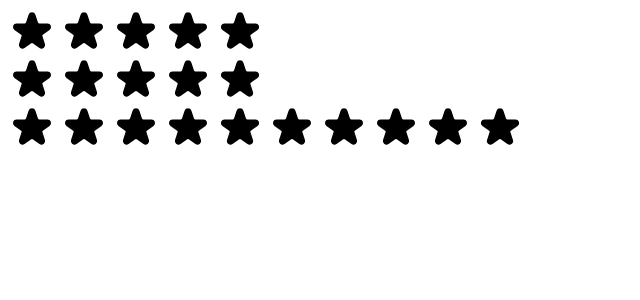
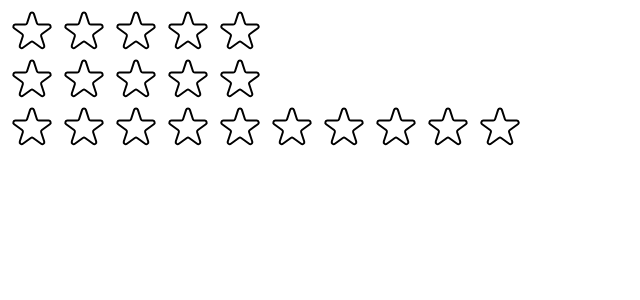
Before and after one commit to sailesh97/SDE1_to_SDE2_Prep, a React (Create React App) app in the folder Machine_Coding_Workspace/react-workspace/: page /star-rating in a window 1280 px wide. Shown: the top 300 px of the page, without its empty margins (0-640 px from the left). Built offline with nearby package versions, Linux system fonts and the light colour scheme.

Commit message:
Conditionally rendering filled or outlined stars

```diff
--- a/Machine_Coding_Workspace/react-workspace/src/components/StarRating/StarRating.jsx
+++ b/Machine_Coding_Workspace/react-workspace/src/components/StarRating/StarRating.jsx
@@ -18,11 +18,20 @@ const textStyle = {
 
 const StarRating = ({ maxRating = 5 }) => {
   const [rating, setRating] = useState(0);
+
+  function handleRating(rating) {
+    setRating(rating);
+  }
+
   return (
     <div style={containerStyle}>
       <div style={starContainerStyle}>
         {Array.from({ length: maxRating }, (_, i) => {
-          return <Star key={i} onRate={() => setRating(i + 1)} />;
+          return <Star
+                    key={i}
+                    onRate={() => handleRating(i + 1)}
+                    full={rating > i}
+                />;
         })}
       </div>
       <p style={textStyle}>{rating || ""}</p>
@@ -32,7 +41,7 @@ const StarRating = ({ maxRating = 5 }) => {
 
 export default StarRating;
 
-function Star({ onRate }) {
+function Star({ onRate, full }) {
   const starStyle = {
     width: `48px`,
     height: `48px`,
@@ -42,6 +51,7 @@ function Star({ onRate }) {
 
   return (
     <span role="button" style={starStyle} onClick={onRate}>
+      {full ? (
         <svg
           xmlns="http://www.w3.org/2000/svg"
           viewBox="0 0 20 20"
@@ -50,17 +60,12 @@ function Star({ onRate }) {
         >
           <path d="M9.049 2.927c.3-.921 1.603-.921 1.902 0l1.07 3.292a1 1 0 00.95.69h3.462c.969 0 1.371 1.24.588 1.81l-2.8 2.034a1 1 0 00-.364 1.118l1.07 3.292c.3.921-.755 1.688-1.54 1.118l-2.8-2.034a1 1 0 00-1.175 0l-2.8 2.034c-.784.57-1.838-.197-1.539-1.118l1.07-3.292a1 1 0 00-.364-1.118L2.98 8.72c-.783-.57-.38-1.81.588-1.81h3.461a1 1 0 00.951-.69l1.07-3.292z" />
         </svg>
-    </span>
-  );
-}
-
-/**
- * (
+      ) : (
         <svg
           xmlns="http://www.w3.org/2000/svg"
           fill="none"
           viewBox="0 0 24 24"
-          stroke={color}
+          stroke="#000"
         >
           <path
             strokeLinecap="round"
@@ -69,5 +74,7 @@ function Star({ onRate }) {
             d="M11.049 2.927c.3-.921 1.603-.921 1.902 0l1.519 4.674a1 1 0 00.95.69h4.915c.969 0 1.371 1.24.588 1.81l-3.976 2.888a1 1 0 00-.363 1.118l1.518 4.674c.3.922-.755 1.688-1.538 1.118l-3.976-2.888a1 1 0 00-1.176 0l-3.976 2.888c-.783.57-1.838-.197-1.538-1.118l1.518-4.674a1 1 0 00-.363-1.118l-3.976-2.888c-.784-.57-.38-1.81.588-1.81h4.914a1 1 0 00.951-.69l1.519-4.674z"
           />
         </svg>
-      )
- */
+      )}
+    </span>
+  );
+}
```
Lines whose indentation alone changed are shown as unchanged.
